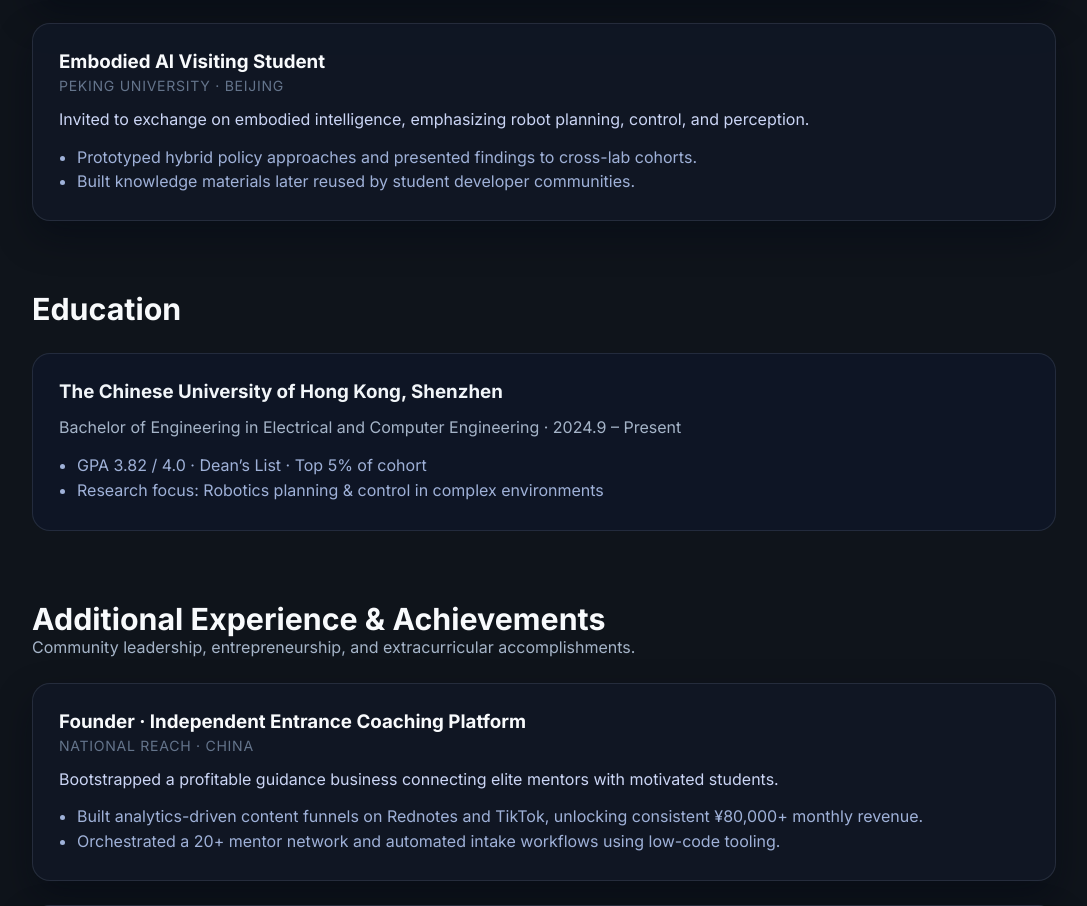
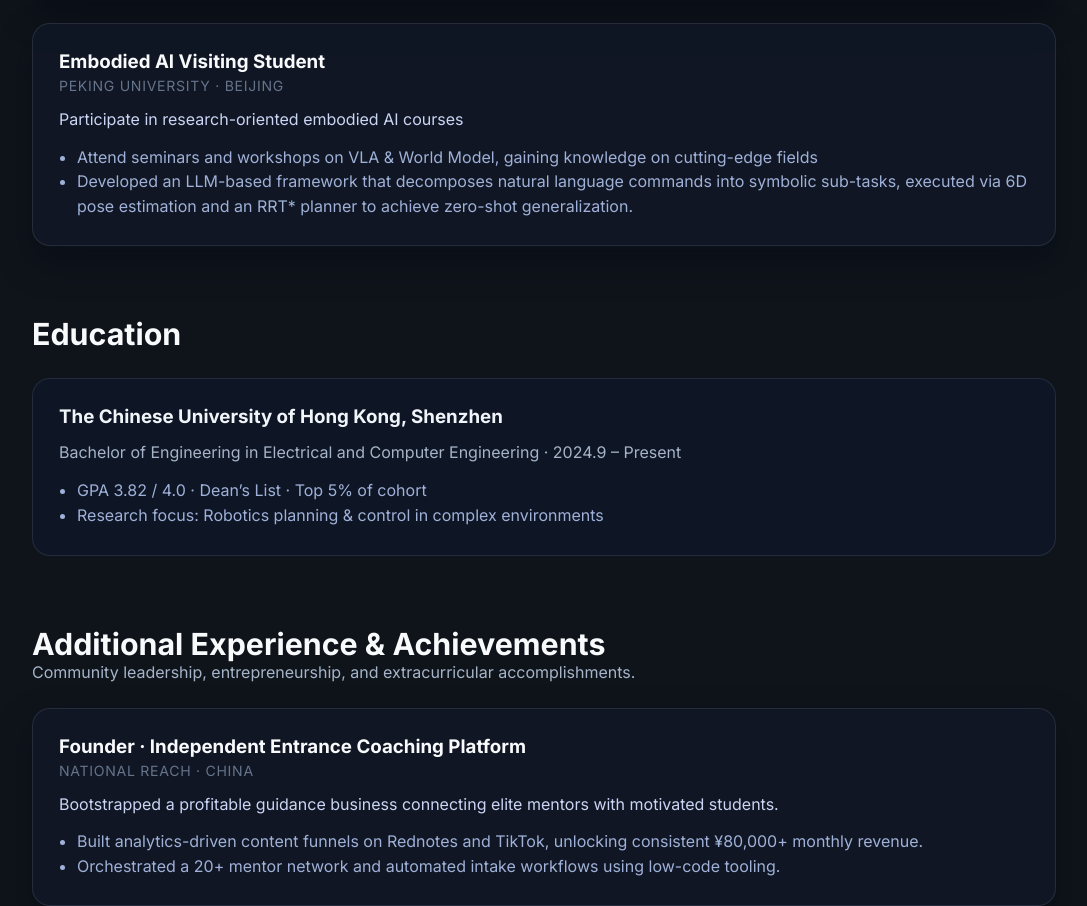
Before and after one commit to Peter-cuhk/portfolio, a plain HTML site: page index.html in a window 1280 px wide. Shown: the part 3607-4513 px from the top of the page, without its empty margins (96-1183 px from the left). Drawn offline with Linux system fonts and the light colour scheme; a web font is replaced by a local one.

Commit message:
Sync latest saved changes

```diff
--- a/index.html
+++ b/index.html
@@ -527,10 +527,10 @@
               <h3>Embodied AI Visiting Student</h3>
               <span>Peking University · Beijing</span>
             </header>
-            <p>Invited to exchange on embodied intelligence, emphasizing robot planning, control, and perception.</p>
+            <p>Participate in research-oriented embodied AI courses</p>
             <ul>
-              <li>Prototyped hybrid policy approaches and presented findings to cross-lab cohorts.</li>
-              <li>Built knowledge materials later reused by student developer communities.</li>
+              <li>Attend seminars and workshops on VLA & World Model, gaining knowledge on cutting-edge fields</li>
+              <li>Developed an LLM-based framework that decomposes natural language commands into symbolic sub-tasks, executed via 6D pose estimation and an RRT* planner to achieve zero-shot generalization.</li>
             </ul>
           </article>
         </div>
```
